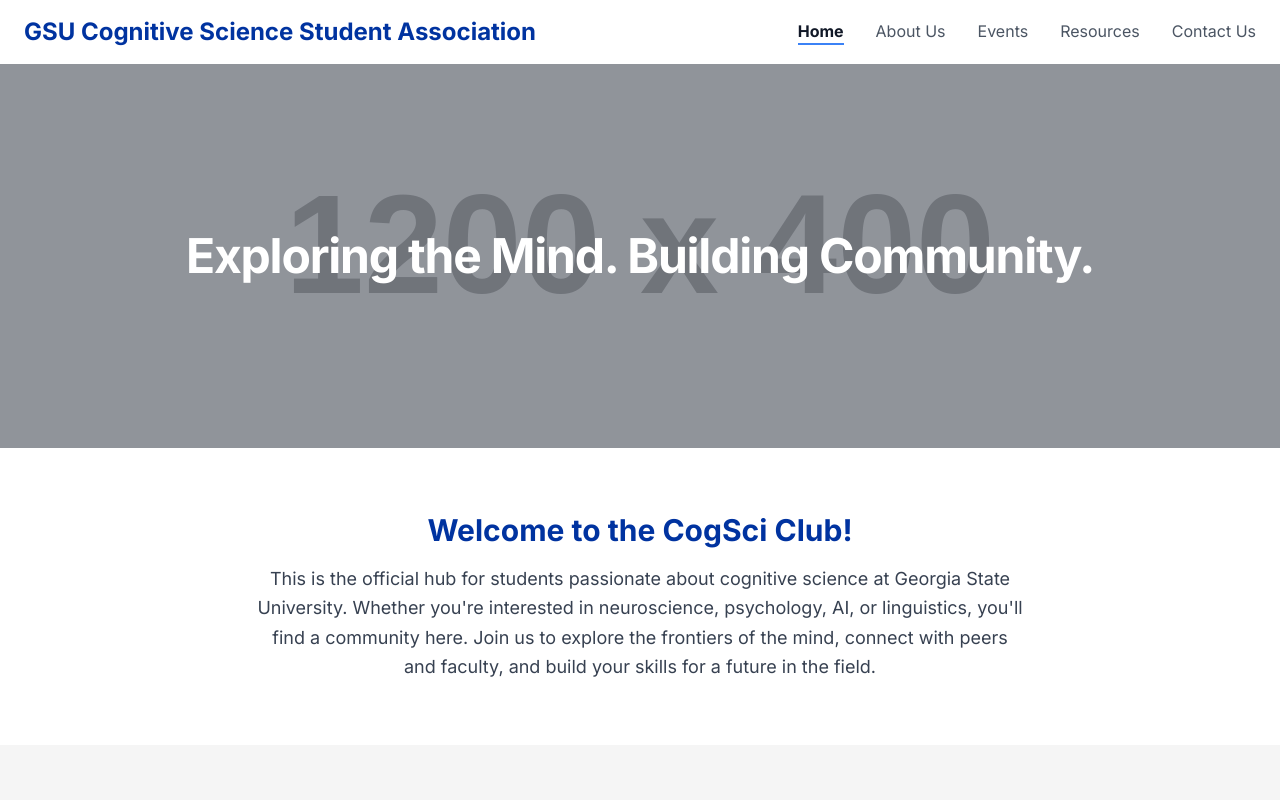
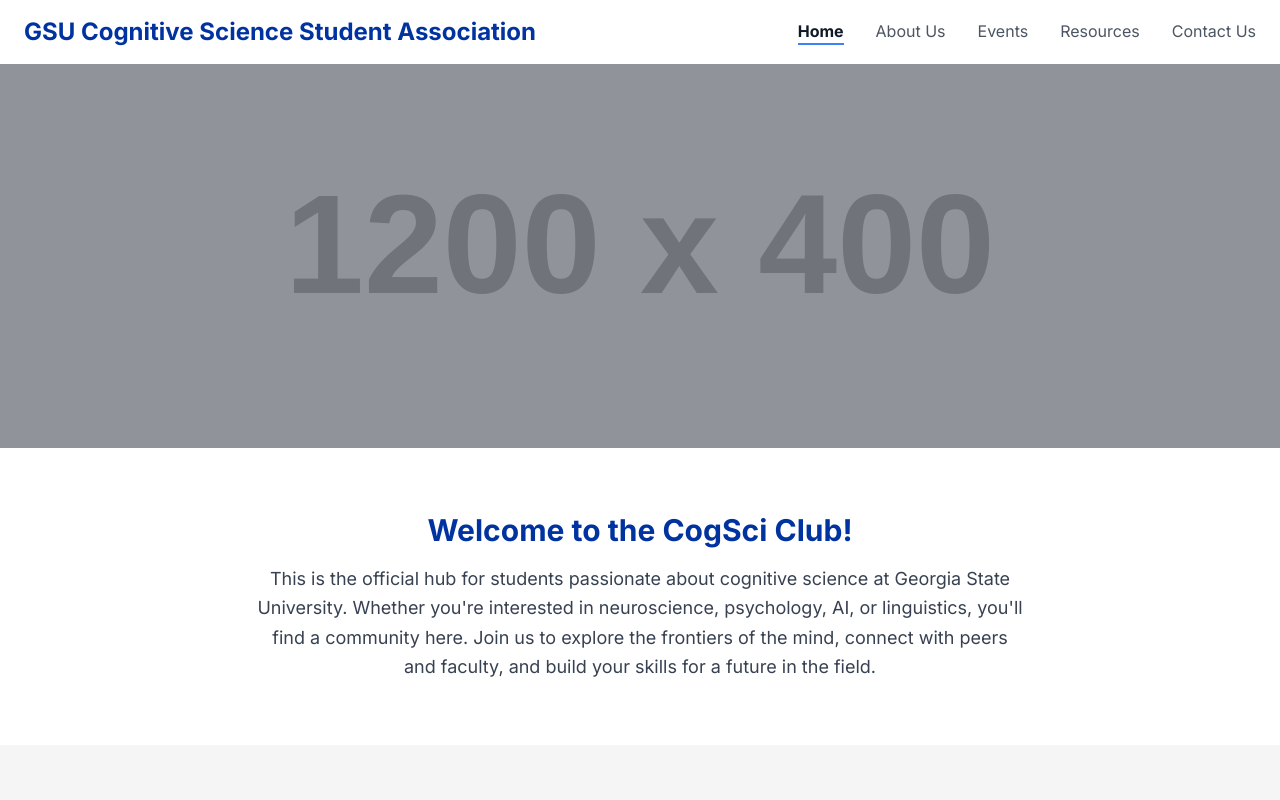
Before and after one commit to k9540213/CSFIA, a plain HTML site: page home.html in a window 1280 px wide. Shown: the top 800 px of the page. Drawn offline with nearby package versions, Linux system fonts and the light colour scheme; placeholder pictures from the web are drawn by us.

Commit message:
Update home.html

```diff
--- a/home.html
+++ b/home.html
@@ -59,7 +59,7 @@
             <img src="https://placehold.co/1200x400/667eea/ffffff?text=Students+Collaborating" alt="Students collaborating in a GSU classroom" class="absolute top-0 left-0 w-full h-full object-cover opacity-60">
             <!-- Text Overlay -->
             <div class="relative z-10 text-center">
-                <h1 class="text-5xl font-extrabold tracking-tight">Exploring the Mind. Building Community.</h1>
+                <h1 class="text-5xl font-extrabold tracking-tight"></h1>
             </div>
         </section>
 
```
